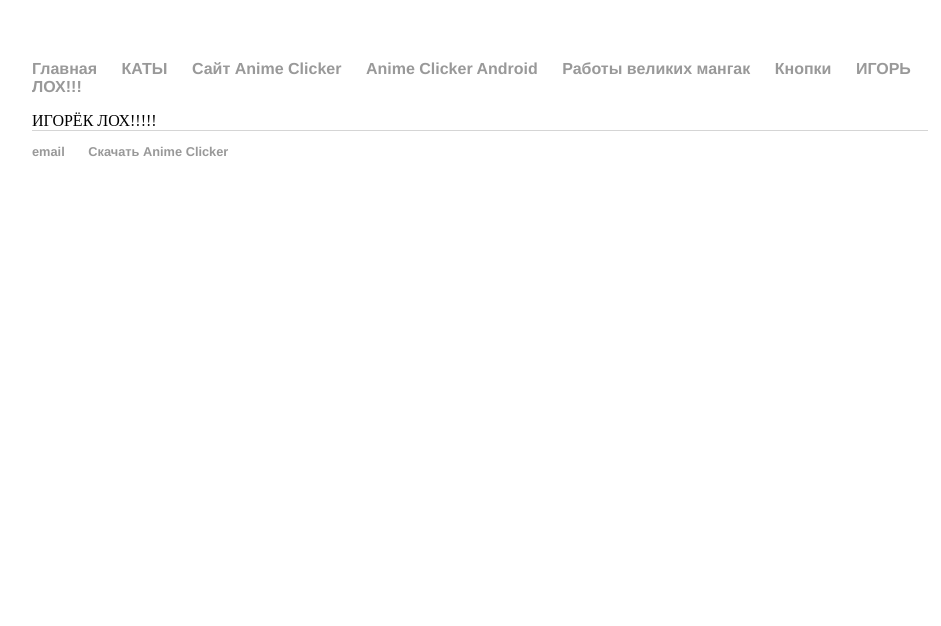
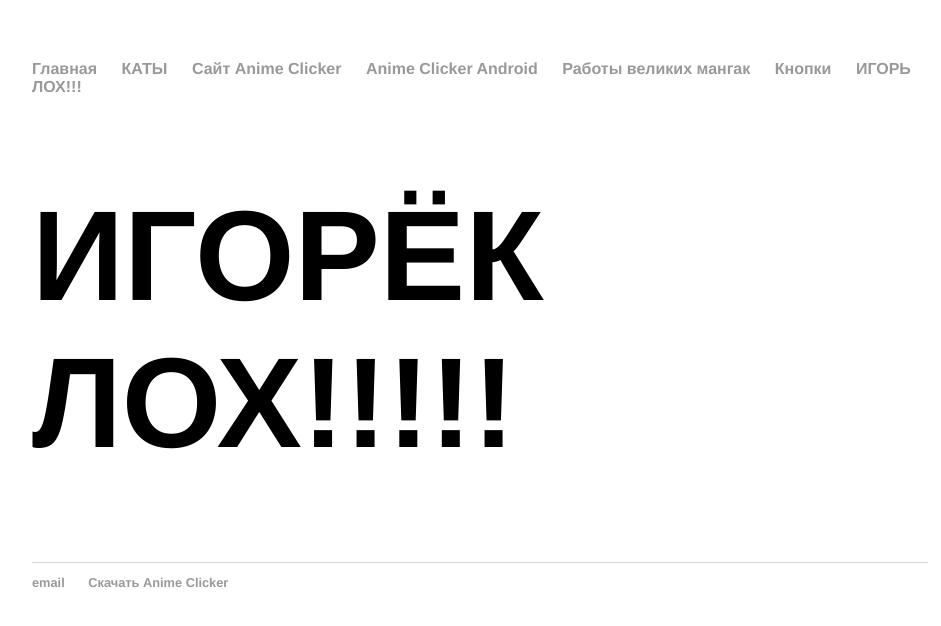
Before and after one commit to catink123/catink123.github.io, a Jekyll site: the page built from igorlox/index.html, in a window 1280 px wide. Shown: the top 626 px of the page, without its empty margins (160-1101 px from the left). Built offline with Jekyll 4.4.1, drawn with Linux system fonts in a browser that asks for light colours.

Commit message:
Update index.html

```diff
--- a/igorlox/index.html
+++ b/igorlox/index.html
@@ -3,6 +3,6 @@ title: ИГОРЁК ЛОХ!!!
 layout: default
 ---
 
-<div class="blurb>
+<div class="blurb">
     <h1 style="font-size:8em">ИГОРЁК ЛОХ!!!!!</h1>
 </div>
```
